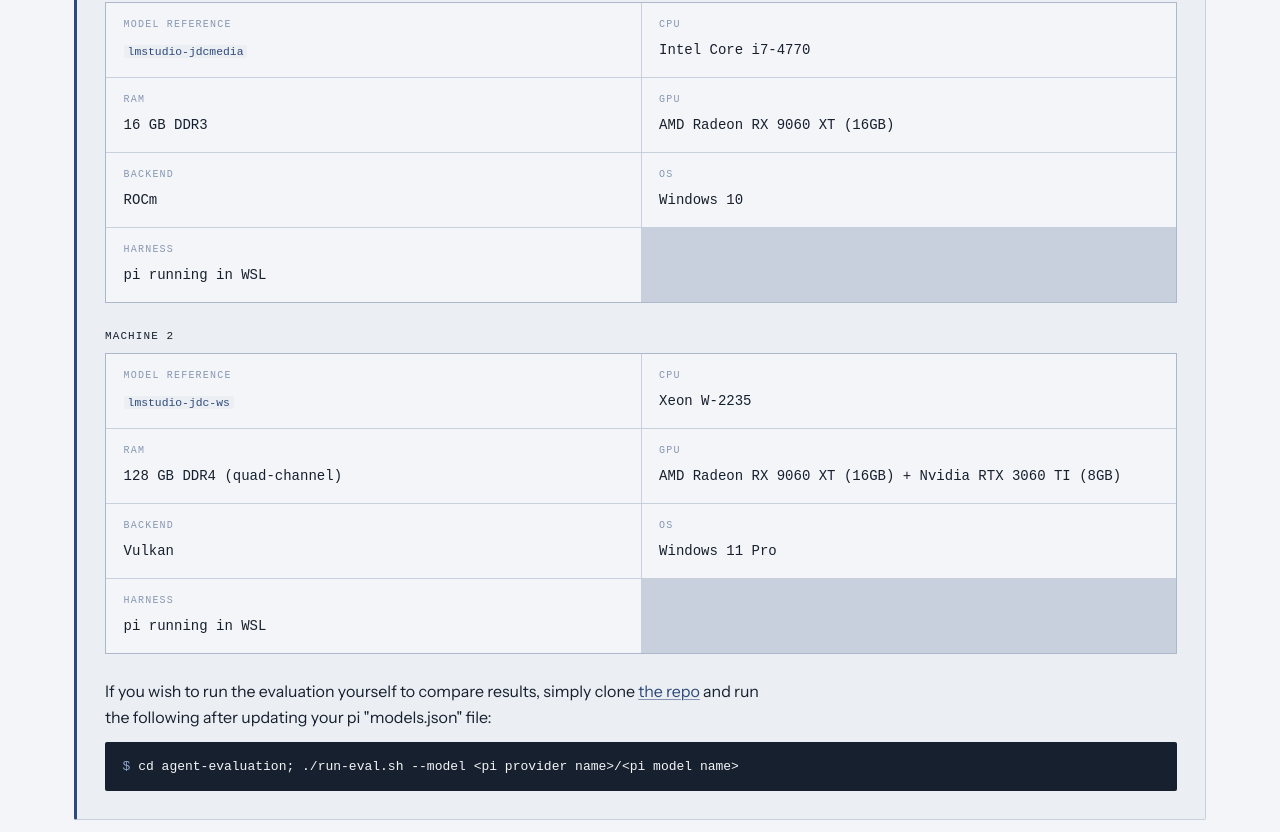
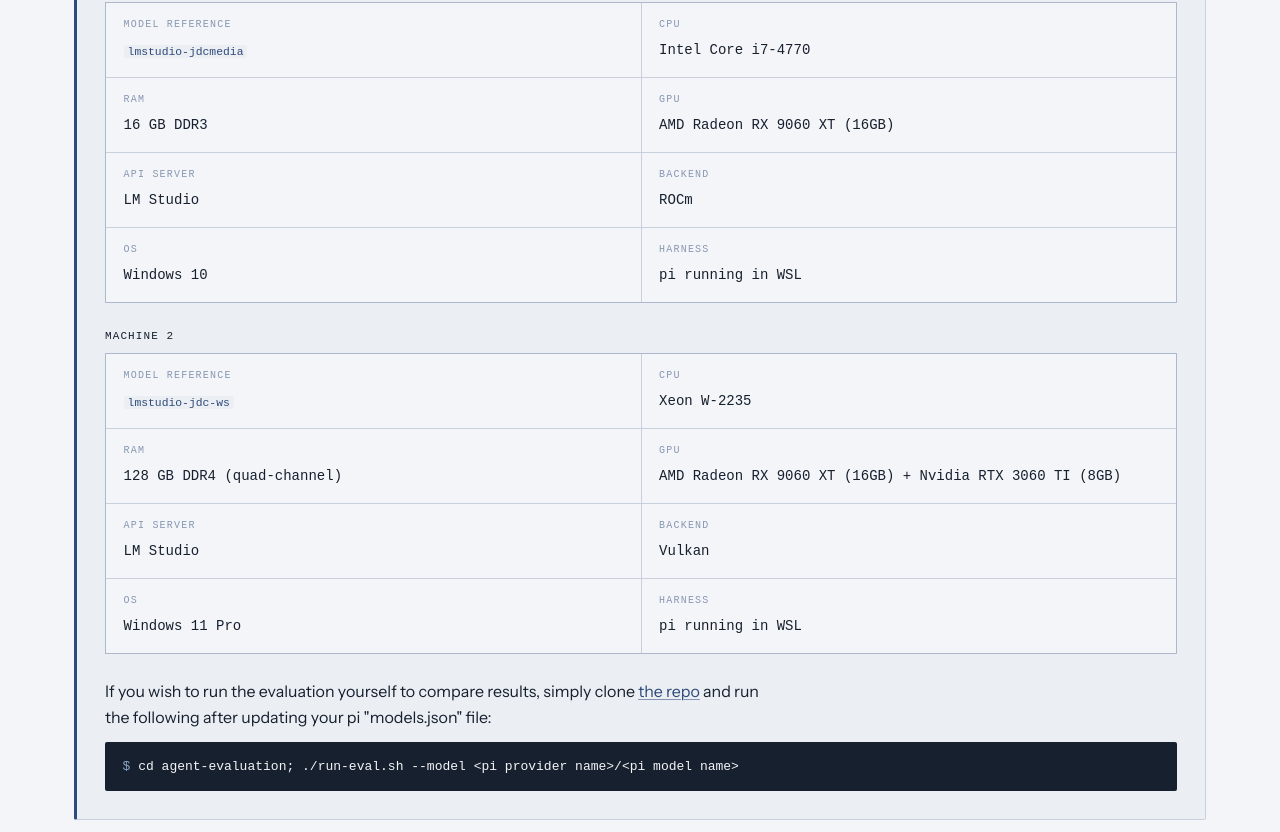
Before and after one commit to forzabarca88/coding-agent-resources, a plain HTML site: page docs/evaluation-results.html in a window 1280 px wide. Shown: the part 948-1780 px from the top of the page. Drawn offline with nearby package versions, Linux system fonts and the light colour scheme; a web font is replaced by a local one.

Commit message:
minor addition

```diff
--- a/docs/data/eval-results.md
+++ b/docs/data/eval-results.md
@@ -26,7 +26,7 @@
 | lmstudio-jdc-ws/deepreinforce-ai/ornith-1.0-35b | quant: Q4_K_M, KV quant: Q8_0 | 49m 20s | 111640 | 160 | 128000 | No | 0 | 247 | 0 | 2026-08-17 17:23 |
 | lmstudio-jdc-ws/ornith-ai/ornith-1.0-35b | quant: Q8_0, KV quant: Q8_0 | 56m 51s | 114180 | 105 | 128000 | No | 0 | 247 | 0 | 2026-08-17 20:36 |
 | lmstudio-jdcmedia/unsloth/qwen3.6-27b | quant: Q3_K_S, KV quant: Q4_0 | 71m 13s | 115361 | 93 | 128000 | No | 0 | 247 | 0 | 2026-08-03 18:44 |
-| lmstudio-jdc-ws/qwen/qwen3.8-27b | quant: Q4_K_M, KV quant: Q4_0, thinking: medium, preserve thinking: false | 121m 3s | 121063 | 67 | 131000 | No | 0 | 247 | 0 | 2026-08-21 18:51 |
+| lmstudio-jdc-ws/qwen/qwen3.8-27b | quant: Q4_K_M, KV quant: Q4_0, thinking: medium, MTP, preserve thinking: false | 121m 3s | 121063 | 67 | 131000 | No | 0 | 247 | 0 | 2026-08-21 18:51 |
 | lmstudio-jdcmedia/unsloth/qwen3.6-27b | quant: Q3_K_S, KV quant: Q4_0 | 64m 30s | 123968 | 96 | 128000 | No | 0 | 247 | 0 | 2026-08-05 20:18 |
 | lmstudio-jdc-ws/unsloth/qwen3.8-27b | quant: Q4_K_XL, KV quant: Q4_0, thinking: xhigh, MTP | 130m 20s | 132392 | 50 | 196000 | No | 0 | 247 | 0 | 2026-08-21 08:47 |
 | lmstudio-jdc-ws/qwen/qwen3.8-27b | quant: Q4_K_M, KV quant: Q4_0, thinking: xhigh, MTP | 135m 0s | 144189 | 60 | 196000 | No | 0 | 247 | 0 | 2026-08-19 23:47 |
--- a/docs/evaluation-results.html
+++ b/docs/evaluation-results.html
@@ -88,6 +88,10 @@
               <dd>AMD Radeon RX 9060 XT (16GB)</dd>
             </div>
             <div class="specs__cell">
+              <dt>API Server</dt>
+              <dd>LM Studio</dd>
+            </div>
+            <div class="specs__cell">
               <dt>Backend</dt>
               <dd>ROCm</dd>
             </div>
@@ -117,6 +121,10 @@
             <div class="specs__cell">
               <dt>GPU</dt>
               <dd>AMD Radeon RX 9060 XT (16GB) + Nvidia RTX 3060 TI (8GB)</dd>
+            </div>
+            <div class="specs__cell">
+              <dt>API Server</dt>
+              <dd>LM Studio</dd>
             </div>
             <div class="specs__cell">
               <dt>Backend</dt>
```
